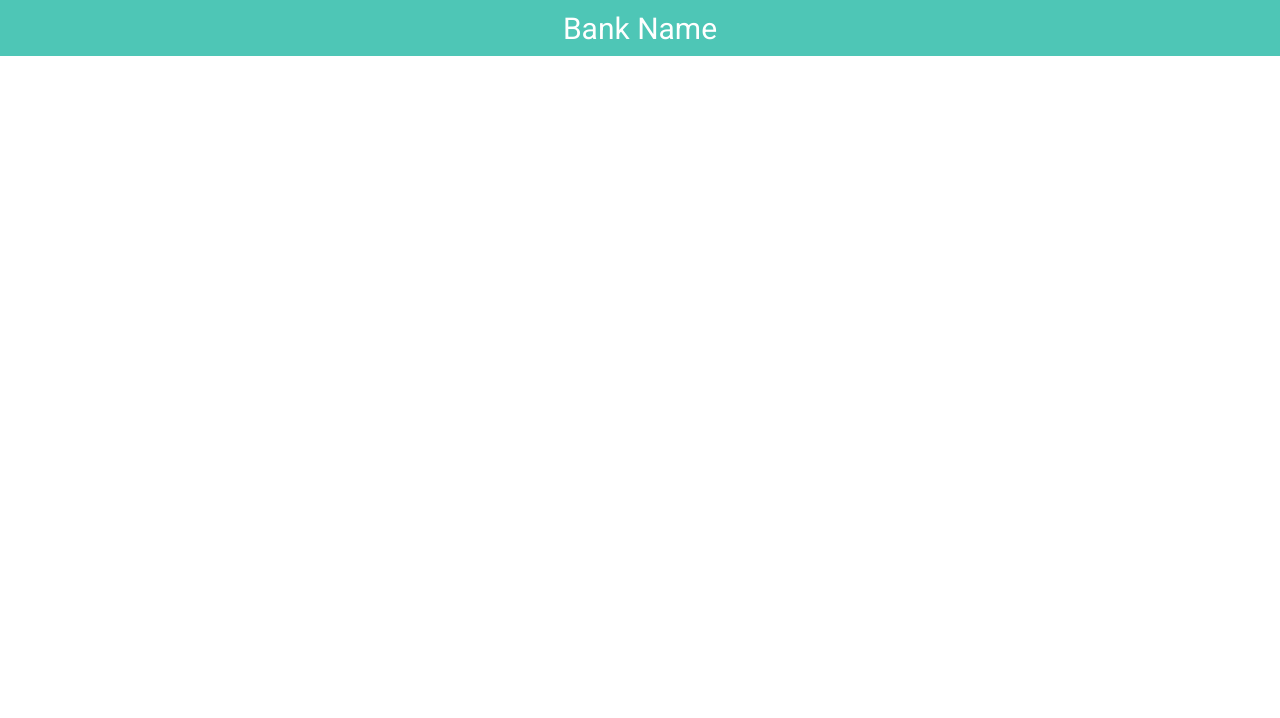
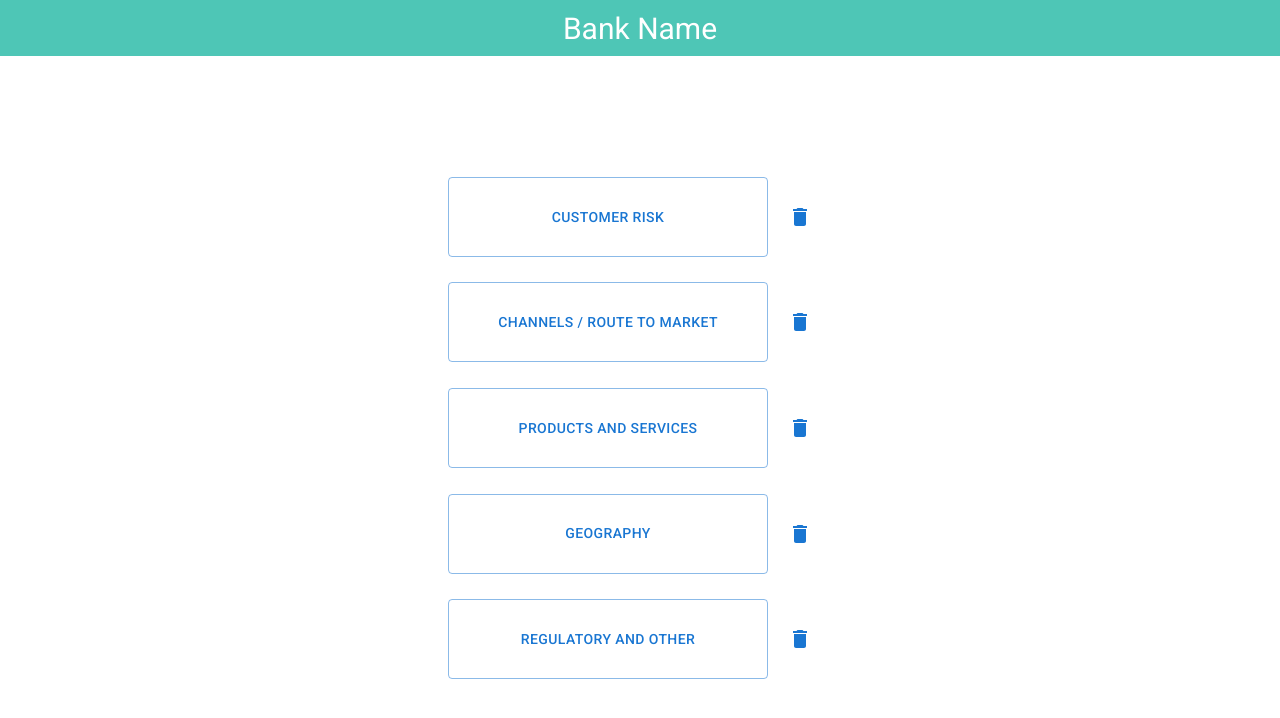
Before and after one commit to Naeem2111/LawFirmApp, a React (Create React App) app: page /irasettings in a window 1280 px wide. Shown: the top 718 px of the page. Built offline with nearby package versions, Linux system fonts and the light colour scheme.

Commit message:
Added base IRA settings

```diff
--- a/src/App.jsx
+++ b/src/App.jsx
@@ -3,6 +3,8 @@ import Navbar from './Components/Navbar/Navbar'
 import Login from './Pages/Login/Login'
 import Home from './Pages/Home/Home'
 import Risktables from './Pages/RiskTables/Risktables'
+import IRA from './Pages/IRA/IRA'
+import CustomerRisk from './Pages/IRA/CustomerRisk/CustomerRisk'
 const App = () => {
   return (
     <div>
@@ -18,6 +20,12 @@ const App = () => {
           <Route exact path="/risktables">
             <Risktables />
           </Route>
+          <Route exact path="/irasettings">
+            <IRA />
+          </Route>
+          <Route exact path="/customer-risk">
+            <CustomerRisk />
+          </Route>
         </Switch>
       </Router>
     </div>
--- /dev/null
+++ b/src/Pages/IRA/CustomerRisk/CustomerRisk.jsx
@@ -0,0 +1,20 @@
+import { Delete } from '@mui/icons-material'
+import { Button } from '@mui/material'
+import './CustomerRisk.scss'
+
+const CustomerRisk = () => {
+  return (
+    <div className="risk">
+      <div className="risk-options">
+        <Button disabled variant="outlined" className="risk-btn">
+          Stability / Growth of customer base
+        </Button>
+        <Button>
+          <Delete />
+        </Button>
+      </div>
+    </div>
+  )
+}
+
+export default CustomerRisk
--- /dev/null
+++ b/src/Pages/IRA/CustomerRisk/CustomerRisk.scss
@@ -0,0 +1,21 @@
+@import '../../../Styles/global.scss';
+
+.risk {
+  height: var(--screen-height);
+  display: flex;
+  flex-direction: column;
+  align-items: center;
+  justify-content: center;
+
+  .risk-options {
+    display: flex;
+    margin: 1%;
+    height: 10vh;
+    width: 30vw;
+
+    .risk-btn {
+      height: 100%;
+      width: 100%;
+    }
+  }
+}
--- /dev/null
+++ b/src/Pages/IRA/IRA.jsx
@@ -0,0 +1,72 @@
+import { Delete } from '@mui/icons-material'
+import { Button } from '@mui/material'
+import { Link } from 'react-router-dom'
+
+import './IRA.scss'
+
+const iraOptions = [
+  'Customer Risk',
+  'Channels / Route to Market',
+  'Products and Services',
+  'Geography',
+  'Regulatory and Other'
+]
+
+const IRA = () => {
+  return (
+    <div className="ira">
+      <div className="ira-options">
+        <Link to="/customer-risk" className="option-link">
+          <Button variant="outlined" className="ira-btn">
+            Customer Risk
+          </Button>
+        </Link>
+        <Button>
+          <Delete />
+        </Button>
+      </div>
+      <div className="ira-options">
+        <Link to="/" className="option-link">
+          <Button variant="outlined" className="ira-btn">
+            Channels / Route to Market
+          </Button>
+        </Link>
+        <Button>
+          <Delete />
+        </Button>
+      </div>
+      <div className="ira-options">
+        <Link to="/" className="option-link">
+          <Button variant="outlined" className="ira-btn">
+            Products and Services
+          </Button>
+        </Link>
+        <Button>
+          <Delete />
+        </Button>
+      </div>
+      <div className="ira-options">
+        <Link to="/" className="option-link">
+          <Button variant="outlined" className="ira-btn">
+            Geography
+          </Button>
+        </Link>
+        <Button>
+          <Delete />
+        </Button>
+      </div>
+      <div className="ira-options">
+        <Link to="/" className="option-link">
+          <Button variant="outlined" className="ira-btn">
+            Regulatory and Other
+          </Button>
+        </Link>
+        <Button>
+          <Delete />
+        </Button>
+      </div>
+    </div>
+  )
+}
+
+export default IRA
--- /dev/null
+++ b/src/Pages/IRA/IRA.scss
@@ -0,0 +1,27 @@
+@import '../../Styles/global.scss';
+
+.ira {
+  height: var(--screen-height);
+  display: flex;
+  flex-direction: column;
+  align-items: center;
+  justify-content: center;
+
+  .ira-options {
+    display: flex;
+    margin: 1%;
+    height: 10vh;
+    width: 30vw;
+
+    .option-link {
+      height: inherit;
+      width: inherit;
+      text-decoration: none;
+
+      .ira-btn {
+        height: 100%;
+        width: 100%;
+      }
+    }
+  }
+}
--- a/src/Styles/global.scss
+++ b/src/Styles/global.scss
@@ -1,3 +1,4 @@
 :root {
   --navbar-height: 7vh;
+  --screen-height: calc(100vh - var(--navbar-height));
 }
```
Also changed, not shown: package.json (+4 -3 lines), 1 other file (tests, documents, lock files or other folders).
